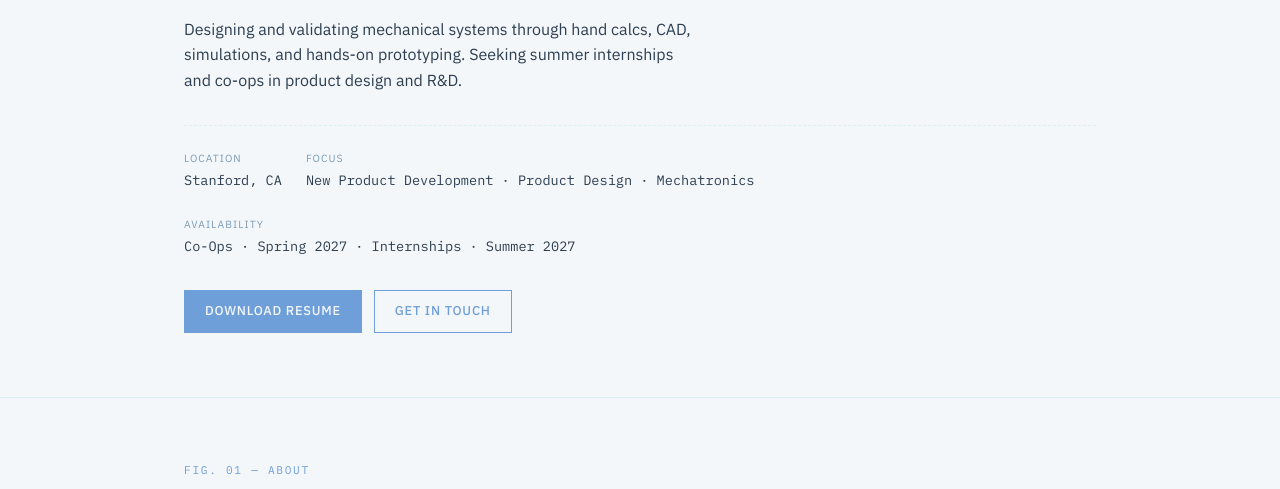
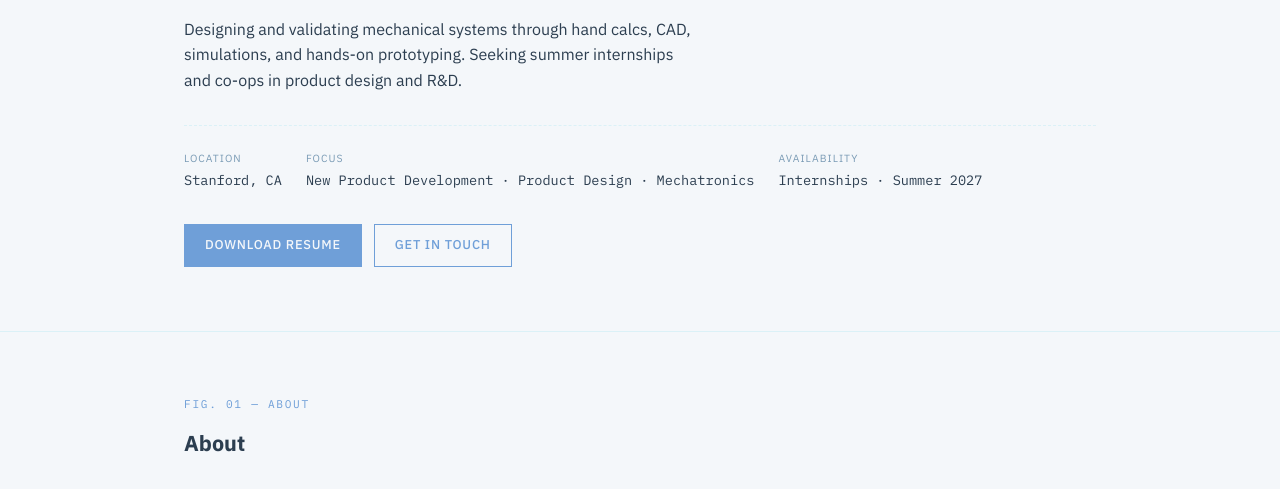
Before and after one commit to 2024guoe/Engingeering-Portfolio-V2, a plain HTML site: page index.html in a window 1280 px wide. Shown: the part 260-749 px from the top of the page. Drawn offline with Linux system fonts and the light colour scheme.

Commit message:
Update index.html

```diff
--- a/index.html
+++ b/index.html
@@ -32,7 +32,7 @@
       <div class="spec-row">
         <div class="spec-item"><div class="label">Location</div><div class="value">Stanford, CA</div></div>
         <div class="spec-item"><div class="label">Focus</div><div class="value">New Product Development · Product Design · Mechatronics</div></div>
-        <div class="spec-item"><div class="label">Availability</div><div class="value">Co-Ops · Spring 2027 · Internships · Summer 2027</div></div>
+        <div class="spec-item"><div class="label">Availability</div><div class="value">Internships · Summer 2027</div></div>
       </div>
       <div class="btn-row">
         <a href="Ellen_Guo_Resume.pdf" class="btn btn-primary" download>Download Resume</a>
```
